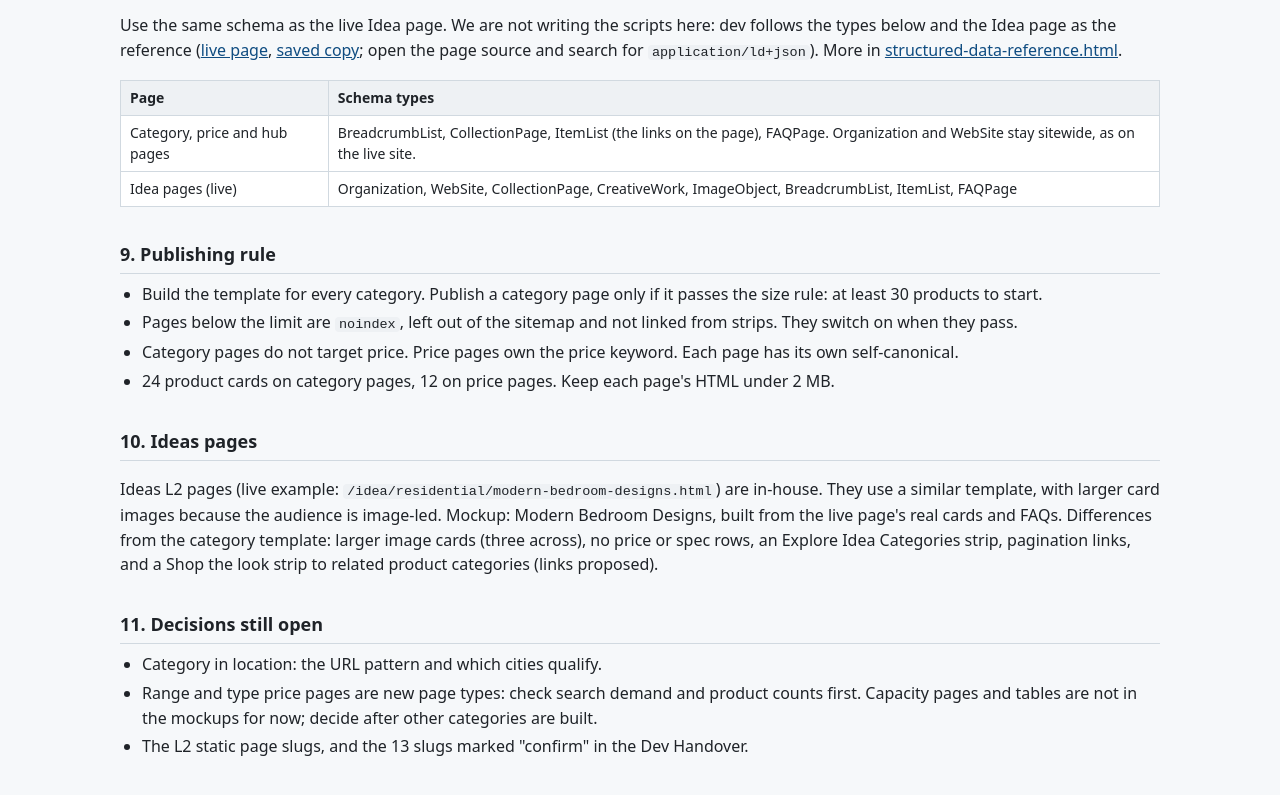
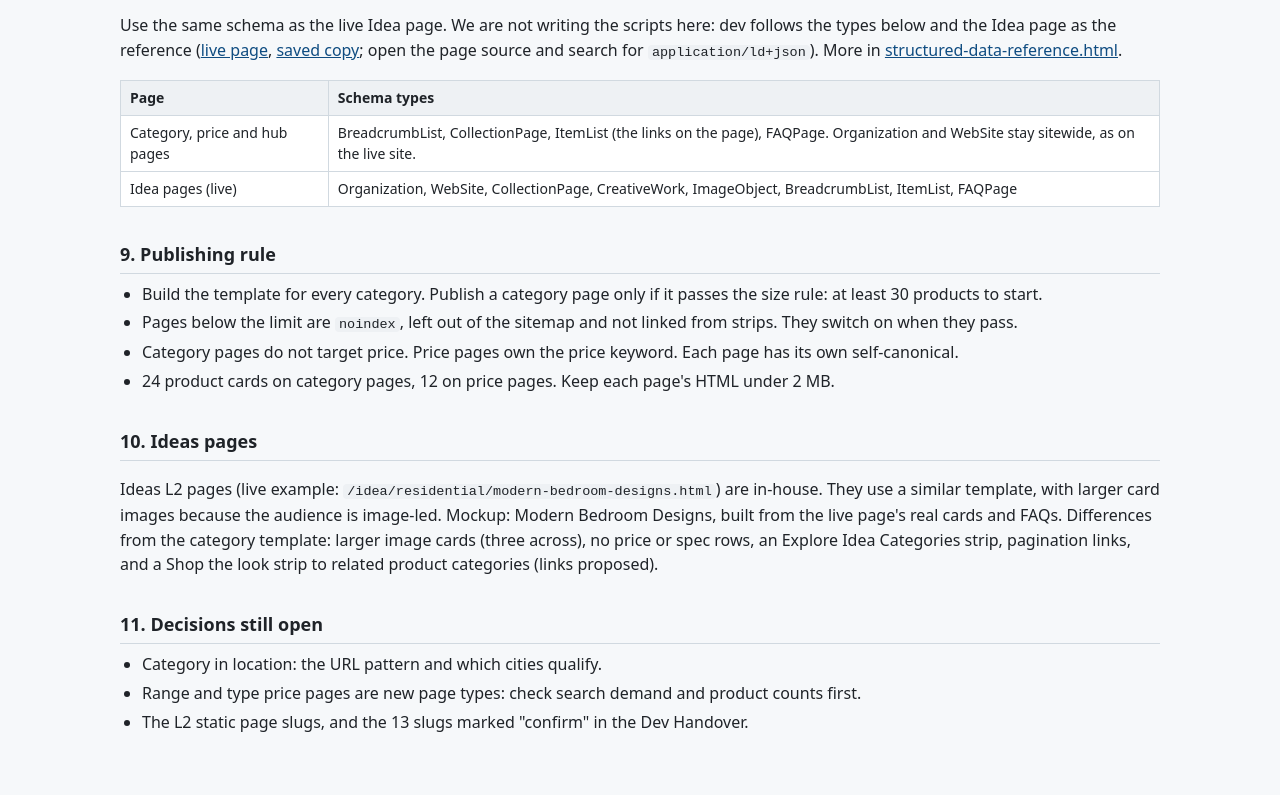
Before and after one commit to seobiopse/buildingworld-static-page-mockup, a plain HTML site: page handover/release-note.html in a window 1280 px wide. Shown: the part 7065-7860 px from the top of the page. Drawn offline with Linux system fonts and the light colour scheme.

Commit message:
Remove the capacity pages note from the dev handover and release note
Not pushed.

Co-Authored-By: Claude Sonnet 5.5 <noreply@anthropic.com>

```diff
--- a/handover/release-note.html
+++ b/handover/release-note.html
@@ -19,4 +19,4 @@ ol.bc{margin:0;padding-left:18px}.u{color:#59636e;font:12px ui-monospace,Consola
 <h2>8. Structured data</h2><p>Use the same schema as the live Idea page. We are not writing the scripts here: dev follows the types below and the Idea page as the reference (<a href="https://www.buildingworld.ai/idea/residential/modern-bedroom-designs.html">live page</a>, <a href="reference/idea-modern-bedroom-designs.html">saved copy</a>; open the page source and search for <code>application/ld+json</code>). More in <a href="structured-data-reference.html">structured-data-reference.html</a>.</p><table class=""><thead><tr><th>Page</th><th>Schema types</th></tr></thead><tbody><tr><td>Category, price and hub pages</td><td>BreadcrumbList, CollectionPage, ItemList (the links on the page), FAQPage. Organization and WebSite stay sitewide, as on the live site.</td></tr><tr><td>Idea pages (live)</td><td>Organization, WebSite, CollectionPage, CreativeWork, ImageObject, BreadcrumbList, ItemList, FAQPage</td></tr></tbody></table>
 <h2>9. Publishing rule</h2><ul><li>Build the template for every category. Publish a category page only if it passes the size rule: at least 30 products to start.</li><li>Pages below the limit are <code>noindex</code>, left out of the sitemap and not linked from strips. They switch on when they pass.</li><li>Category pages do not target price. Price pages own the price keyword. Each page has its own self-canonical.</li><li>24 product cards on category pages, 12 on price pages. Keep each page's HTML under 2 MB.</li></ul>
 <h2>10. Ideas pages</h2><p>Ideas L2 pages (live example: <code>/idea/residential/modern-bedroom-designs.html</code>) are in-house. They use a similar template, with larger card images because the audience is image-led. Mockup: Modern Bedroom Designs, built from the live page's real cards and FAQs. Differences from the category template: larger image cards (three across), no price or spec rows, an Explore Idea Categories strip, pagination links, and a Shop the look strip to related product categories (links proposed).</p>
-<h2>11. Decisions still open</h2><ul><li>Category in location: the URL pattern and which cities qualify.</li><li>Range and type price pages are new page types: check search demand and product counts first. Capacity pages and tables are not in the mockups for now; decide after other categories are built.</li><li>The L2 static page slugs, and the 13 slugs marked "confirm" in the Dev Handover.</li></ul></main></body></html>
+<h2>11. Decisions still open</h2><ul><li>Category in location: the URL pattern and which cities qualify.</li><li>Range and type price pages are new page types: check search demand and product counts first.</li><li>The L2 static page slugs, and the 13 slugs marked "confirm" in the Dev Handover.</li></ul></main></body></html>
```
Also changed, not shown: handover/dev-handover.html (+1 -1 lines).
